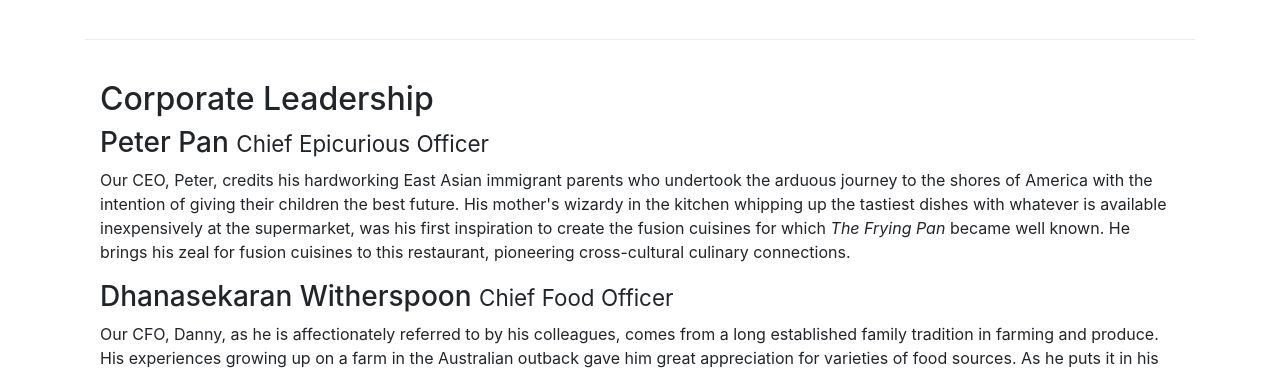
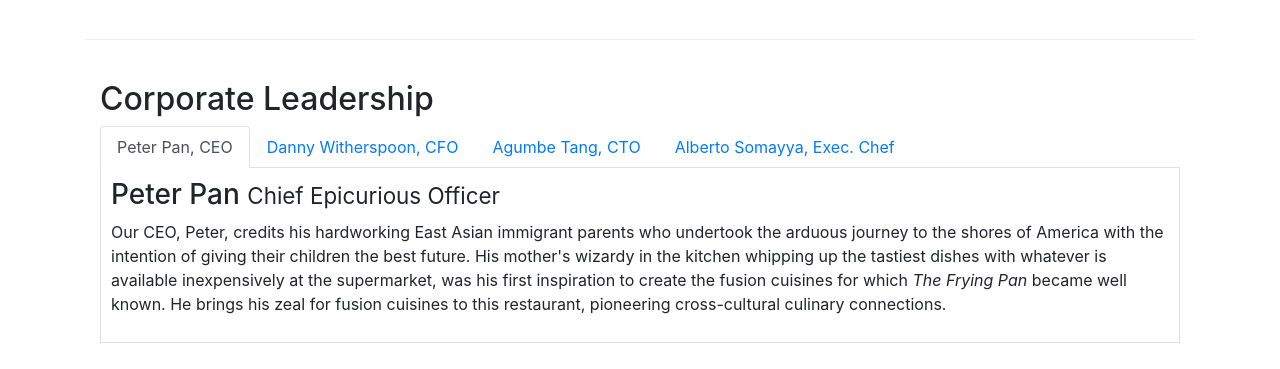
Before and after one commit to Ayon27/bootstrap-practice, a website: page aboutus.html in a window 1280 px wide. Shown: the part 880-1249 px from the top of the page. Drawn offline with nearby package versions, Linux system fonts and the light colour scheme.

Commit message:
tabs done

```diff
--- a/aboutus.html
+++ b/aboutus.html
@@ -107,32 +107,73 @@
         <div class="row row-content" style="padding: 40px 0px 40px 0px">
             <div class="col-12">
                 <h2>Corporate Leadership</h2>
+
+                <ul class="nav nav-tabs">
+                    <li class="nav-item">
+                        <a href="#peter" class="nav-link active" role="tab" data-toggle="tab">Peter Pan, CEO </a>
+                    </li>
+                    <li class="nav-item">
+                        <a href="#danny" class="nav-link" role="tab" data-toggle="tab">Danny Witherspoon, CFO</a>
+                    </li>
+                    <li class="nav-item">
+                        <a href="#agumbe" class="nav-link" role="tab" data-toggle="tab">Agumbe Tang, CTO</a>
+                    </li>
+                    <li class="nav-item">
+                        <a href="#alberto" class="nav-link" role="tab" data-toggle="tab">Alberto Somayya, Exec.
+                            Chef</a>
+                    </li>
+                </ul>
+
+                <div class="tab-content">
+                    <div class="tab-pane fade show active" role="tabpanel" id="peter">
                         <h3>Peter Pan <small>Chief Epicurious Officer</small></h3>
-                <p class="d-none d-sm-block">Our CEO, Peter, credits his hardworking East Asian immigrant parents who
+                        <p class="d-none d-sm-block">Our CEO, Peter, credits his hardworking East Asian immigrant
+                            parents
+                            who
                             undertook the arduous
-                    journey to the shores of America with the intention of giving their children the best future. His
+                            journey to the shores of America with the intention of giving their children the best
+                            future.
+                            His
                             mother's wizardy in the kitchen whipping up the tastiest dishes with whatever is available
-                    inexpensively at the supermarket, was his first inspiration to create the fusion cuisines for which
+                            inexpensively at the supermarket, was his first inspiration to create the fusion cuisines
+                            for
+                            which
                             <em>The Frying Pan</em> became well known. He brings his zeal for fusion cuisines to this
                             restaurant, pioneering cross-cultural culinary connections.</p>
+                    </div>
+                    <div class="tab-pane fade" role="tabpanel" id="danny">
                         <h3>Dhanasekaran Witherspoon <small>Chief Food Officer</small></h3>
-                <p class="d-none d-sm-block">Our CFO, Danny, as he is affectionately referred to by his colleagues,
+                        <p class="d-none d-sm-block">Our CFO, Danny, as he is affectionately referred to by his
+                            colleagues,
                             comes from a long established
-                    family tradition in farming and produce. His experiences growing up on a farm in the Australian
-                    outback gave him great appreciation for varieties of food sources. As he puts it in his own words,
+                            family tradition in farming and produce. His experiences growing up on a farm in the
+                            Australian
+                            outback gave him great appreciation for varieties of food sources. As he puts it in his own
+                            words,
                             <em>Everything that runs, wins, and everything that stays, pays!</em></p>
+                    </div>
+                    <div class="tab-pane fade" role="tabpanel" id="agumbe">
                         <h3>Agumbe Tang <small>Chief Taste Officer</small></h3>
                         <p class="d-none d-sm-block">Blessed with the most discerning gustatory sense, Agumbe, our CTO,
                             personally ensures that every dish
-                    that we serve meets his exacting tastes. Our chefs dread the tongue lashing that ensues if their
-                    dish does not meet his exacting standards. He lives by his motto, <em>You click only if you survive
+                            that we serve meets his exacting tastes. Our chefs dread the tongue lashing that ensues if
+                            their
+                            dish does not meet his exacting standards. He lives by his motto, <em>You click only if you
+                                survive
                                 my lick.</em></p>
+                    </div>
+                    <div class="tab-pane fade" role="tabpanel" id="alberto">
                         <h3>Alberto Somayya <small>Executive Chef</small></h3>
-                <p class="d-none d-sm-block">Award winning three-star Michelin chef with wide International experience
+                        <p class="d-none d-sm-block">Award winning three-star Michelin chef with wide International
+                            experience
                             having worked closely with
                             whos-who in the culinary world, he specializes in creating mouthwatering Indo-Italian fusion
-                    experiences. He says, <em>Put together the cuisines from the two craziest cultures, and you get a
+                            experiences. He says, <em>Put together the cuisines from the two craziest cultures, and you
+                                get
+                                a
                                 winning hit! Amma Mia!</em></p>
+                    </div>
+                </div>
             </div>
         </div>
         <div class="row row-content">
--- a/style.css
+++ b/style.css
@@ -38,3 +38,10 @@ body {
   margin: 0px;
   color: #0f0f0f;
 }
+
+.tab-content {
+  border-left: 1px solid #ddd;
+  border-right: 1px solid #ddd;
+  border-bottom: 1px solid #ddd;
+  padding: 10px;
+}
```
Lines whose indentation alone changed are shown as unchanged.
